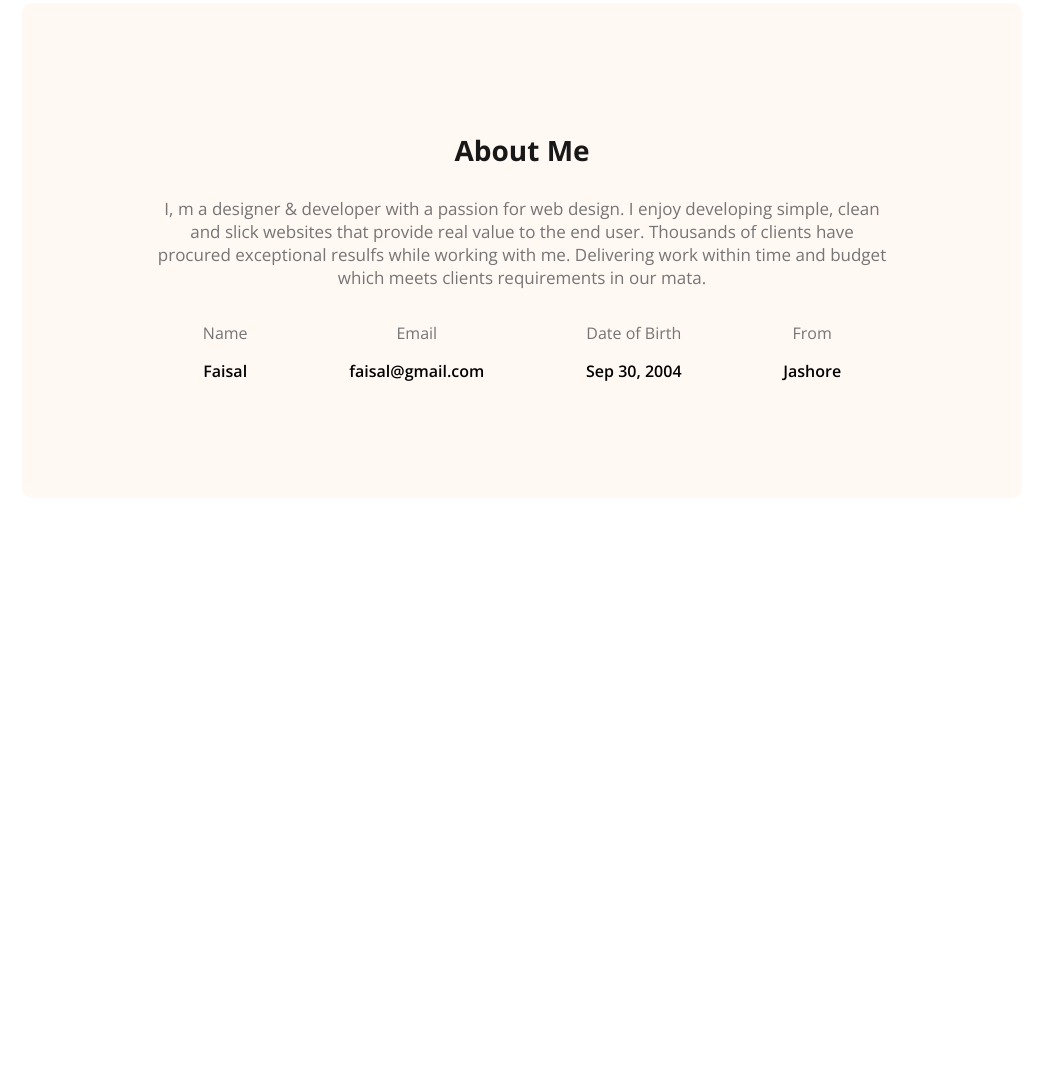
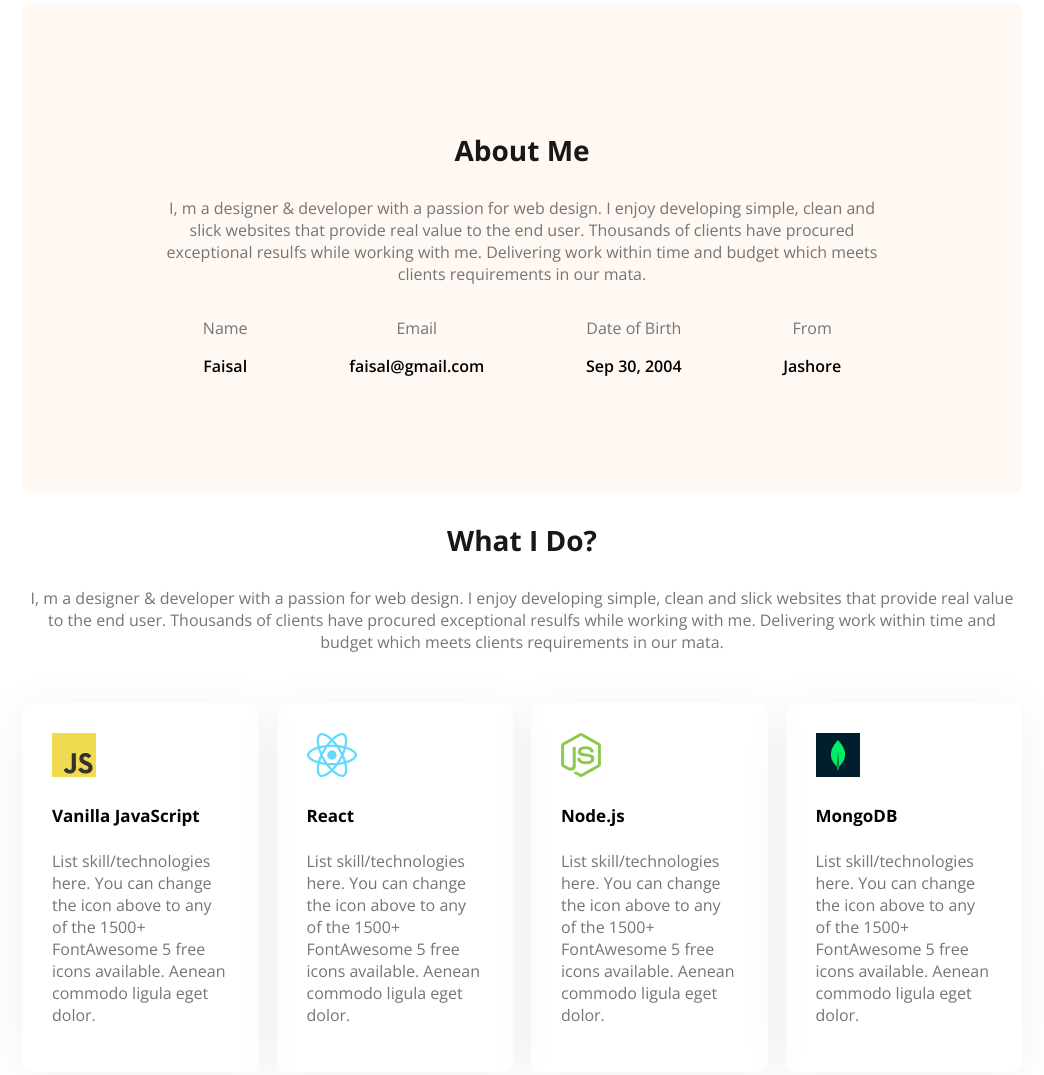
Before and after one commit to FAISALHOSSAIN6/webdev-portfolio, a plain HTML site: page index.html in a window 1280 px wide. Shown: the part 813-1888 px from the top of the page, without its empty margins (118-1162 px from the left). Before the commit the page ends 1319 px from the top, so only its background shows below. Drawn offline with nearby package versions, Linux system fonts and the light colour scheme.

Commit message:
added skills section

```diff
--- a/index.html
+++ b/index.html
@@ -26,8 +26,8 @@
                 <h1 class="banner-title">Faisal Hossain</h1>
                 <p class="banner-description dark-3">Shot what able cold new see hold.Friendly as an betrayed formerly
                     he.Morning because as to society behaved moments.</p>
-                    <button class="btn-primary">Download CV</button>
-                    <button class="btn-primary">Contact</button>
+                <button class="btn-primary">Download CV</button>
+                <button class="btn-primary">Contact</button>
             </div>
             <img class="prifile-image" src="images/hardy.png" alt="">
         </section>
@@ -35,7 +35,10 @@
     <main>
         <section class="about bg">
             <h3 class="section-title">About Me</h3>
-            <p class="section-description dark-3">I, m a designer & developer with a passion for web design. I enjoy developing simple, clean and slick websites that provide real value to the end user. Thousands of clients have procured exceptional resulfs while working with me. Delivering work within time and budget which meets clients requirements in our mata.</p>
+            <p class="section-description dark-3">I, m a designer & developer with a passion for web design. I enjoy
+                developing simple, clean and slick websites that provide real value to the end user. Thousands of
+                clients have procured exceptional resulfs while working with me. Delivering work within time and budget
+                which meets clients requirements in our mata.</p>
             <div class="about-items">
                 <div class="about-item">
                     <p class="item-title dark-3">Name</p>
@@ -55,6 +58,38 @@
                 </div>
             </div>
         </section>
+        <!-- What i do section start -->
+        <section class="skills">
+            <h3 class="section-title text-center">What I Do?</h3>
+            <p class="section-description dark-3">I, m a designer & developer with a passion for web design. I enjoy
+                developing simple, clean and slick websites that provide real value to the end user. Thousands of
+                clients have procured exceptional resulfs while working with me. Delivering work within time and budget
+                which meets clients requirements in our mata.</p>
+            <div class="skills-container">
+                <!-- .skill*4>img+h4.skill-title+p.skill-description -->
+
+                <div class="skill">
+                    <img src="images/icons/js.png" alt="">
+                    <h4 class="skill-title">Vanilla JavaScript</h4>
+                    <p class="skill-description dark-3">List skill/technologies here. You can change the icon above to any of the 1500+ FontAwesome 5 free icons available. Aenean commodo ligula eget dolor.</p>
+                </div>
+                <div class="skill">
+                    <img src="images/icons/react.png" alt="">
+                    <h4 class="skill-title">React</h4>
+                    <p class="skill-description dark-3">List skill/technologies here. You can change the icon above to any of the 1500+ FontAwesome 5 free icons available. Aenean commodo ligula eget dolor.</p>
+                </div>
+                <div class="skill">
+                    <img src="images/icons/nodejs.png" alt="">
+                    <h4 class="skill-title">Node.js</h4>
+                    <p class="skill-description dark-3">List skill/technologies here. You can change the icon above to any of the 1500+ FontAwesome 5 free icons available. Aenean commodo ligula eget dolor.</p>
+                </div>
+                <div class="skill">
+                    <img src="images/icons/mongo.png" alt="">
+                    <h4 class="skill-title">MongoDB</h4>
+                    <p class="skill-description dark-3">List skill/technologies here. You can change the icon above to any of the 1500+ FontAwesome 5 free icons available. Aenean commodo ligula eget dolor.</p>
+                </div>
+            </div>
+        </section>
     </main>
     <footer>
 
--- a/styles/portfolio.css
+++ b/styles/portfolio.css
@@ -31,6 +31,9 @@
     font-size: 17px;
     font-weight: bold;
   }
+  .text-center{
+    text-align: center;
+  }
 
   .bg{
     background-color:#FFF8F3;
@@ -41,7 +44,7 @@
     color: #181818;
   }
   .section-description{
-    font-size: 17px;
+    font-size: 16px;
     text-align: center;
   }
 
@@ -124,3 +127,19 @@ main{
     display: flex;
     justify-content: space-around;
 }
+
+
+/* What i do? */
+.skills-container{
+    display: flex;
+    gap: 18px;
+    margin-top: 50px;
+}
+.skill{
+    padding: 30px;
+    box-shadow: 0 6px 50px 0 rgba(0, 0, 0, 0.06);
+    border-radius: 10px;
+}
+.skill-title{
+    font-size: 17px;
+}
```
